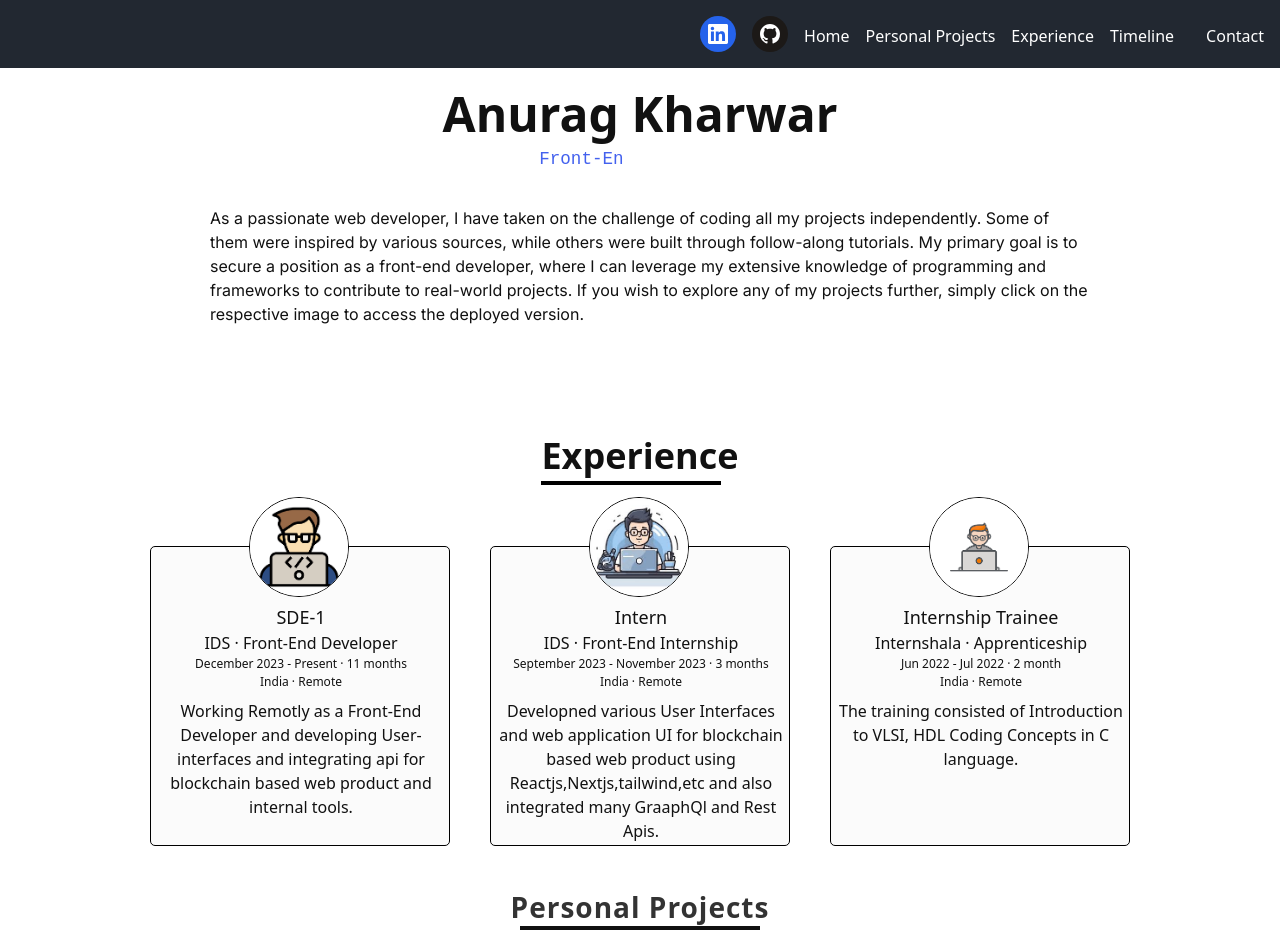
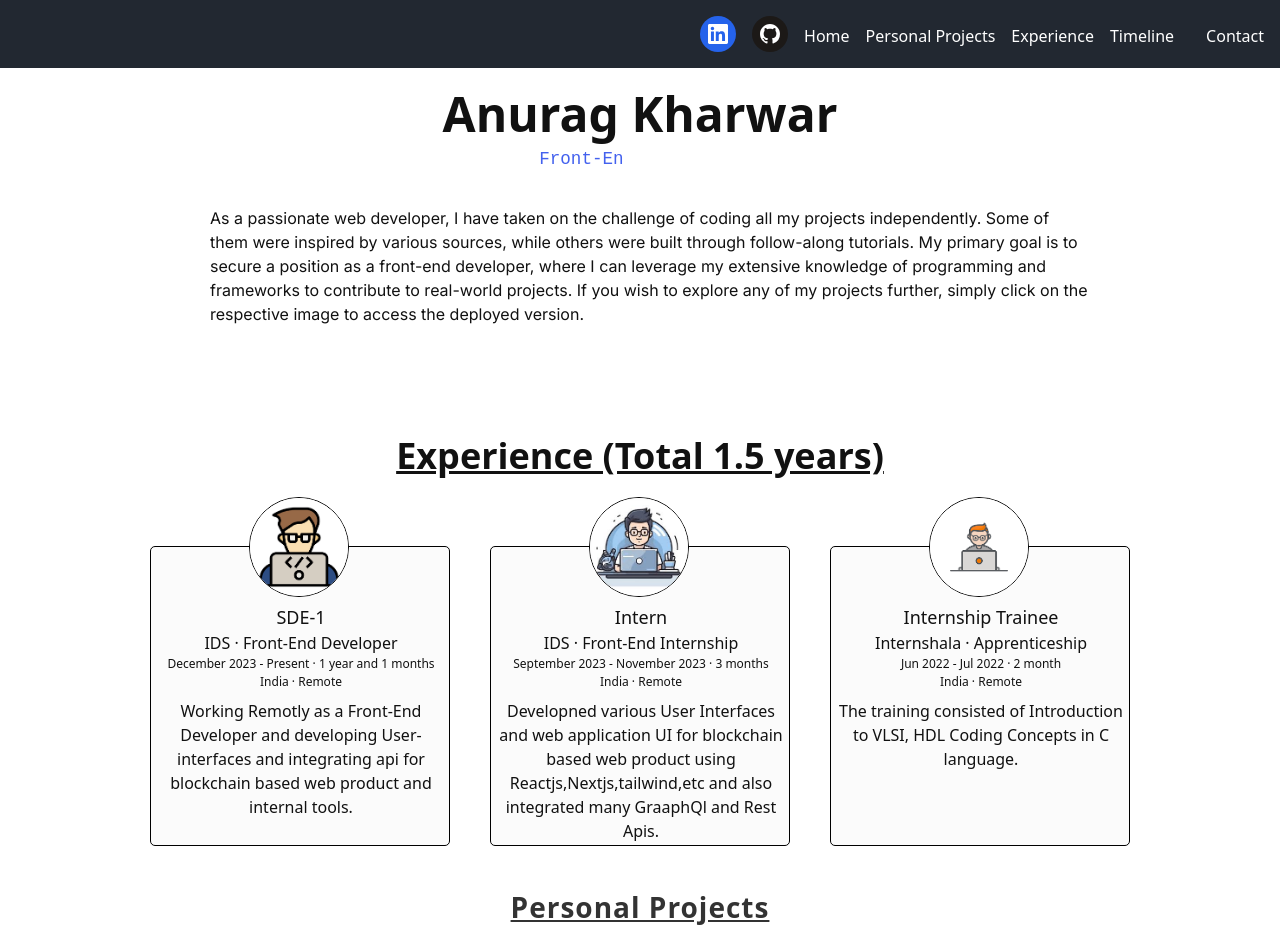
Before and after one commit to AnuragKharwar/portfolio, a React (Vite) app: page / in a window 1280 px wide. Shown: the top 952 px of the page. Built offline with nearby package versions, Linux system fonts and the light colour scheme.

Commit message:
some fixes

```diff
--- a/src/components/Experience/Experience.jsx
+++ b/src/components/Experience/Experience.jsx
@@ -13,10 +13,10 @@ const Experience = () => {
       } `}
     >
       <div className="text-bold text-4xl font-brygada1918 p-5 relative">
-        <h1 className="font-semibold " id="experience">
-          Experience
+        <h1 className="font-semibold underline" id="experience">
+          Experience (Total 1.5 years)
         </h1>
-        <p className="absolute top-[65px] w-[180px] h-[4px] bg-black"></p>
+        {/* <p className="absolute top-[65px] w-[380px] h-[4px] bg-black"></p> */}
       </div>
 
       <div className="mt-[50px] flex lg:flex-row flex-col justify-between gap-x-10 lg:gap-x-18 gap-y-14 ">
@@ -24,7 +24,7 @@ const Experience = () => {
           role="SDE-1"
           src={"/assets/sde2.png"}
           organisation={"IDS · Front-End Developer"}
-          time={"December 2023 - Present · 11 months"}
+          time={"December 2023 - Present · 1 year and 1 months"}
           location={"India · Remote"}
           description={
             "Working Remotly as a Front-End Developer and developing User-interfaces and integrating api for blockchain based web product and internal tools."
--- a/src/components/Home/PortfolioMain/Portfolio.jsx
+++ b/src/components/Home/PortfolioMain/Portfolio.jsx
@@ -5,8 +5,10 @@ import classes from "./Portfolio.module.css";
 const Portfolio = () => {
   return (
     <div className={classes.Portfolio_container}>
-      <h1 id="project">Personal Projects</h1>
-      <p className={classes.Line}></p>
+      <h1 id="project" className="underline">
+        Personal Projects
+      </h1>
+      {/* <p className={classes.Line}></p> */}
       <div className={classes.Portfolio_body}>
         {portfolio.map((project, index) => (
           <PortfolioItem
```
